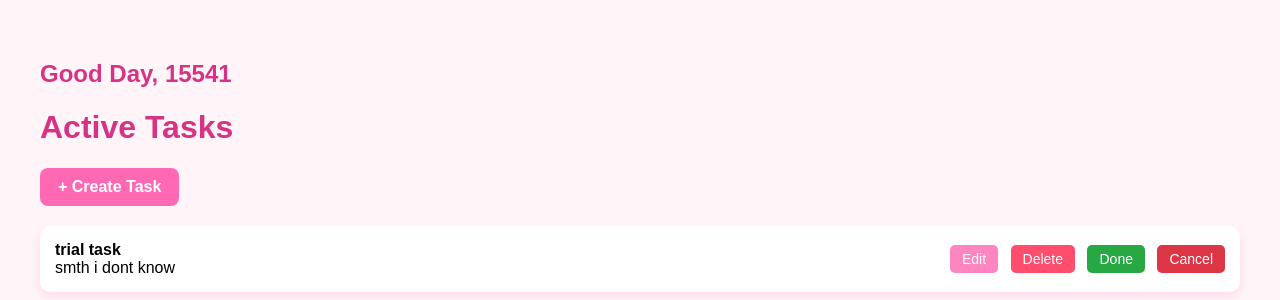
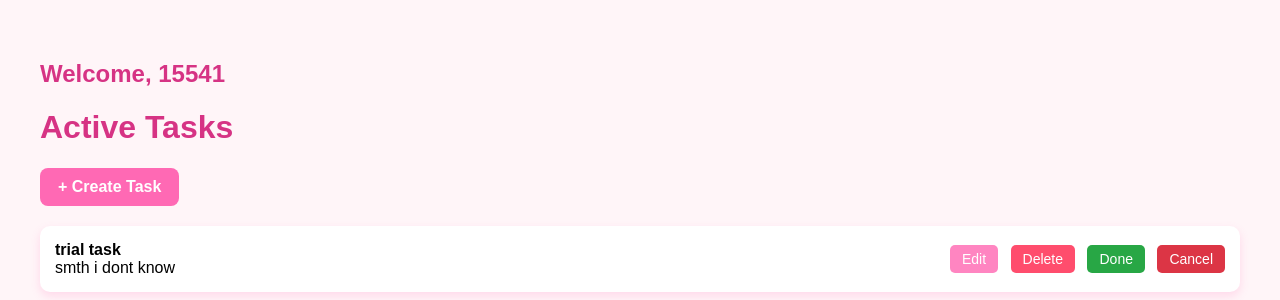
Before and after one commit to wiut00015541/DSCC_15541, a Django app: page / in a window 1280 px wide. Shown: the part 58-358 px from the top of the page. Run offline with Django 5.2, Linux system fonts and the light colour scheme; a user stored in the database is signed in; data comes from the database, SQL or seed files in the repository; data that the repository does not hold is empty.

Commit message:
Trial push for demo

```diff
--- a/tasks/templates/task_list.html
+++ b/tasks/templates/task_list.html
@@ -2,7 +2,7 @@
 {% block content %}
 
 <h2 class="welcome-text">
-    Good Day, {{ request.user.username }}
+    Welcome, {{ request.user.username }}
 </h2>
 
 <h1>Active Tasks</h1>
```
